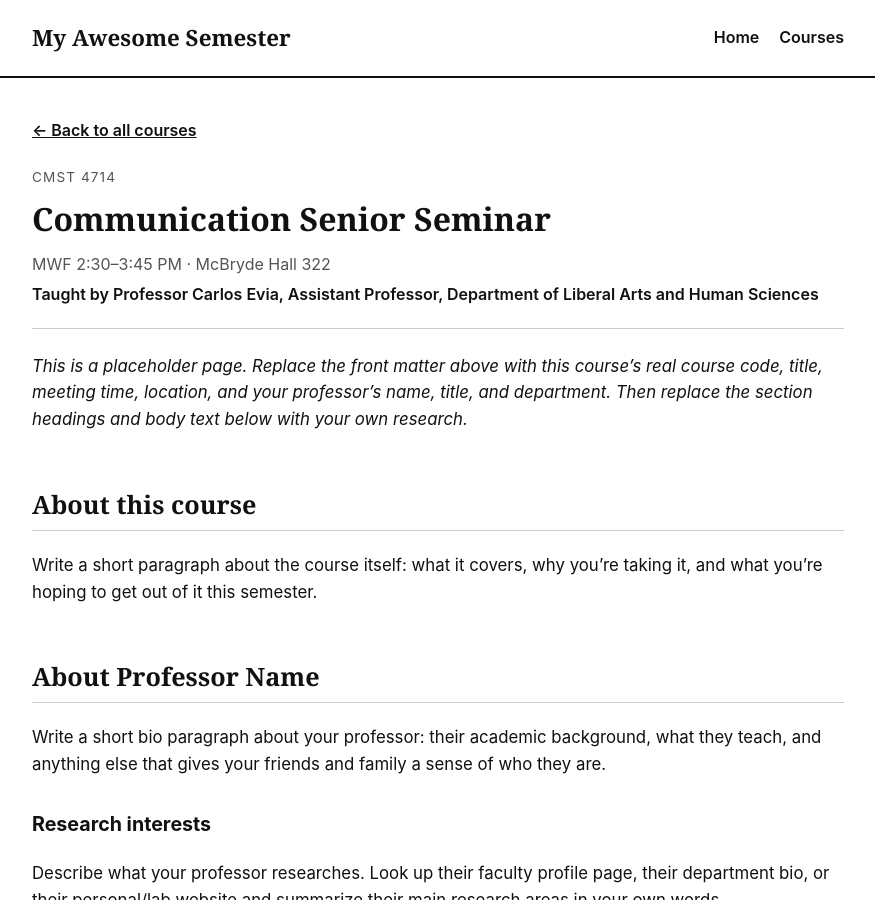
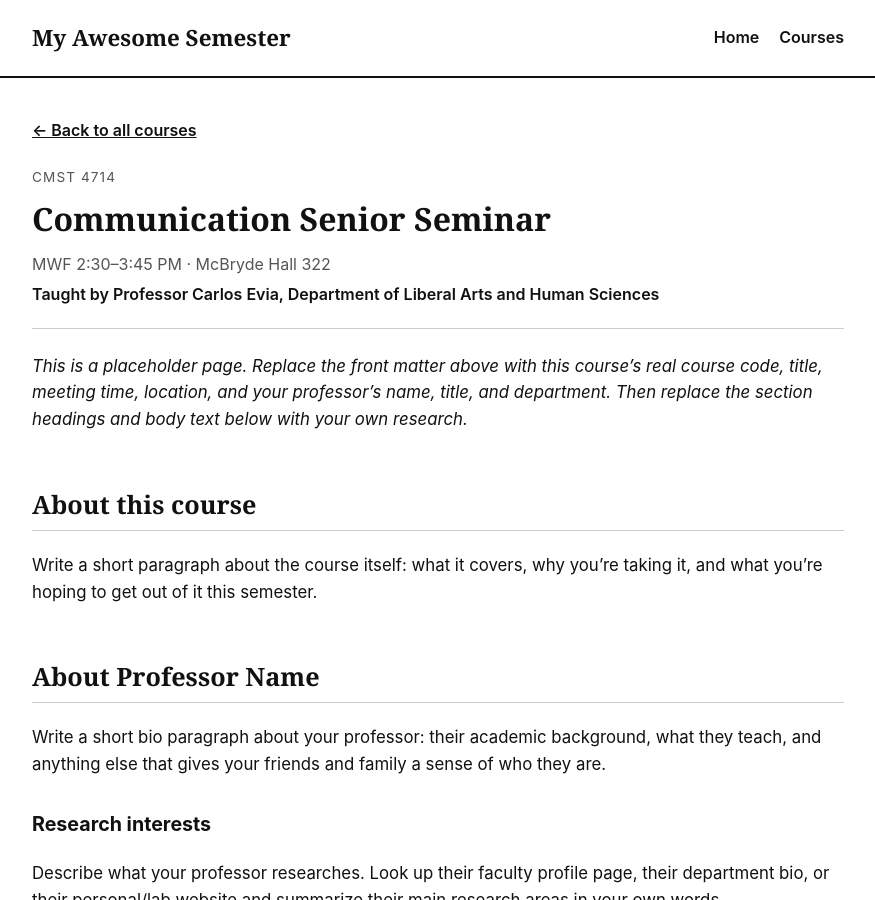
Before and after one commit to annaolszowy27/myawesomesemester, a Jekyll site: the page built from _courses/course-01.md, in a window 1280 px wide and 900 px high. Shown: the whole window, without its empty margins (202-1077 px from the left). Built offline with Jekyll 4.4.1, drawn with Linux system fonts in a browser that asks for light colours.

Commit message:
Update course-01.md

```diff
--- a/_courses/course-01.md
+++ b/_courses/course-01.md
@@ -5,7 +5,6 @@ course_title: "Communication Senior Seminar"
 meeting_time: "MWF 2:30–3:45 PM"
 location: "McBryde Hall 322"
 instructor_name: "Professor Carlos Evia"
-instructor_title: "Assistant Professor"
 instructor_department: "Department of Liberal Arts and Human Sciences"
 ---
 
```
